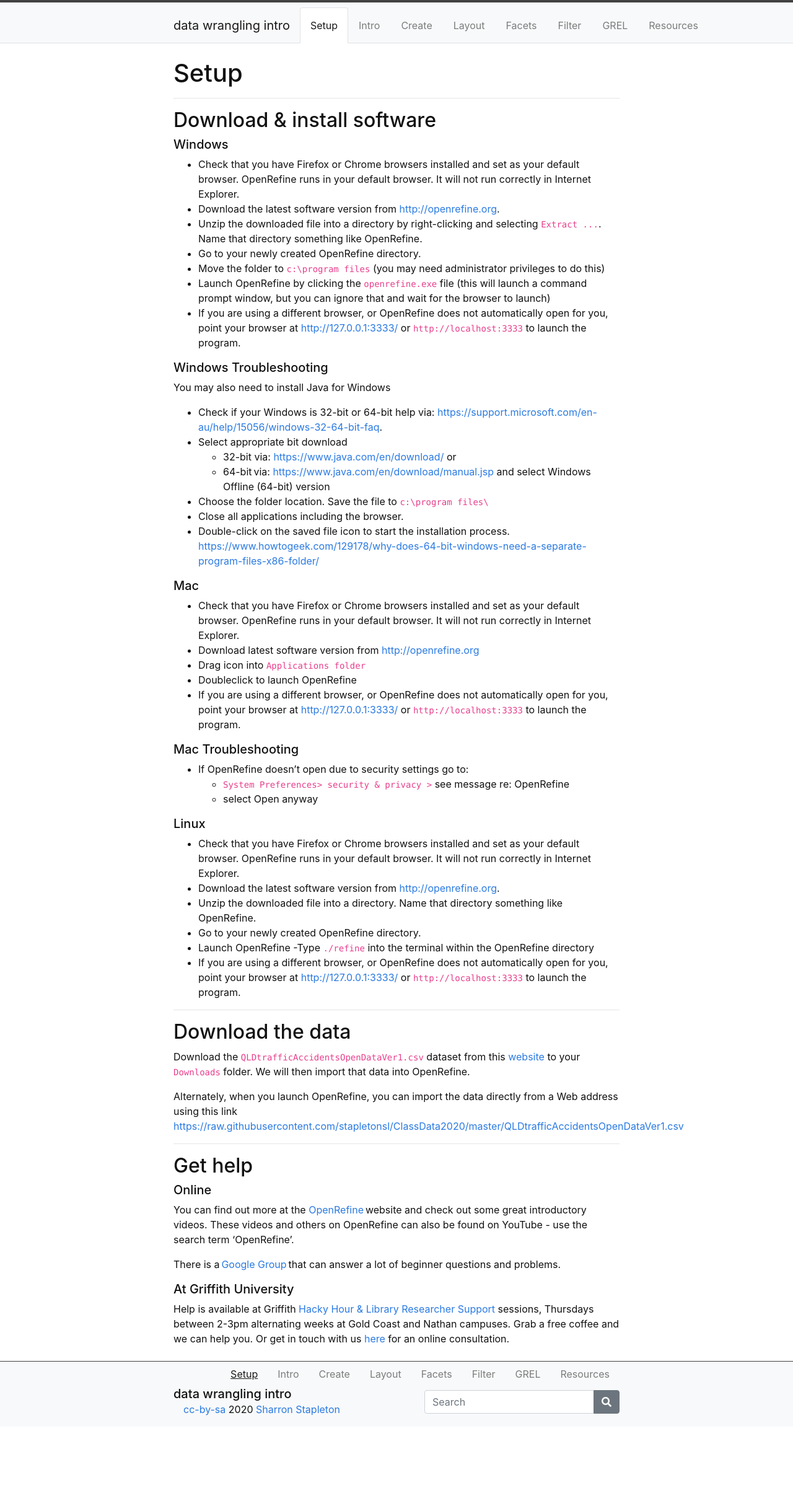
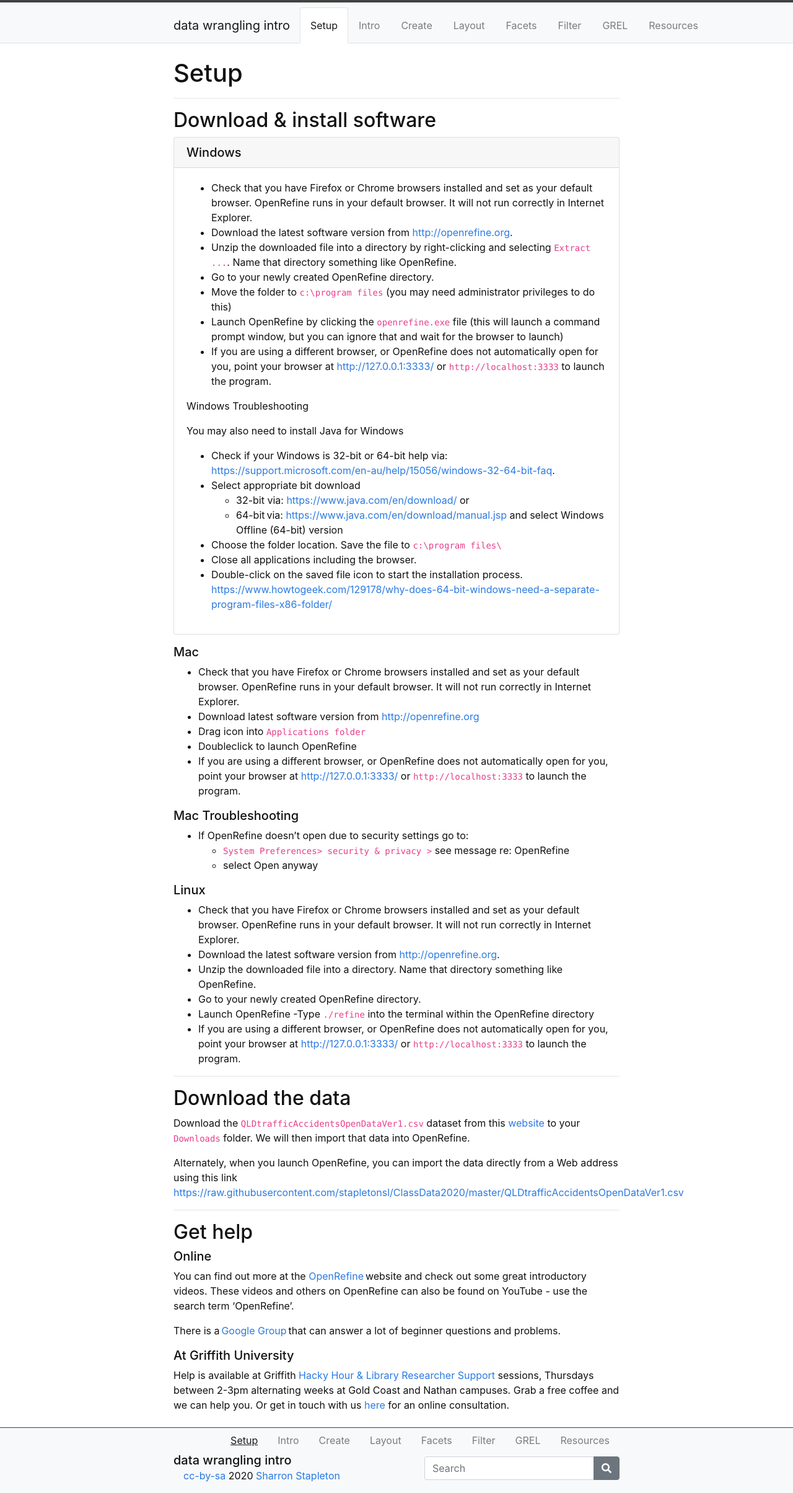
Before and after one commit to GULibrarySandbox/intro-data-wrangle, a Jekyll site: the page built from content/0-setup.md, in a window 1280 px wide. Shown: the whole page at 62% size. Built offline with Jekyll 4.4.1, drawn with Linux system fonts in a browser that asks for light colours; before the commit the page ends 2302 px from its top, so only the background shows below that.

Commit message:
Update 0-setup.md

```diff
--- a/content/0-setup.md
+++ b/content/0-setup.md
@@ -7,8 +7,7 @@ nav: true
 -----
 
 ## Download & install software
-
-##### Windows
+{% capture text %}
 - Check that you have Firefox or Chrome browsers installed and set as your default browser. OpenRefine runs in your default browser. It will not run correctly in Internet Explorer.
 - Download the latest software version from [http://openrefine.org](http://openrefine.org).
 - Unzip the downloaded file into a directory by right-clicking and selecting `Extract ...`.   Name that directory something like OpenRefine.
@@ -17,7 +16,7 @@ nav: true
 - Launch OpenRefine by clicking the `openrefine.exe` file (this will launch a command prompt window, but you can ignore that and wait for the browser to launch)
 - If you are using a different browser, or OpenRefine does not automatically open for you, point your browser at [http://127.0.0.1:3333/](http://127.0.0.1:3333/) or `http://localhost:3333` to launch the program.
 
-##### Windows Troubleshooting
+Windows Troubleshooting
 
 You may also need to install Java for Windows
 - Check if your Windows is 32-bit or 64-bit help via: [https://support.microsoft.com/en-au/help/15056/windows-32-64-bit-faq](https://support.microsoft.com/en-au/help/15056/windows-32-64-bit-faq).
@@ -28,7 +27,8 @@ You may also need to install Java for Windows
 - Choose the folder location. Save the file to `c:\program files\`
 - Close all applications including the browser.
 - Double-click on the saved file icon to start the installation process.
-  [https://www.howtogeek.com/129178/why-does-64-bit-windows-need-a-separate-program-files-x86-folder/](https://www.howtogeek.com/129178/why-does-64-bit-windows-need-a-separate-program-files-x86-folder/)
+  [https://www.howtogeek.com/129178/why-does-64-bit-windows-need-a-separate-program-files-x86-folder/](https://www.howtogeek.com/129178/why-does-64-bit-windows-need-a-separate-program-files-x86-folder/){% endcapture %}
+{% include card.md header="Windows" text=text %}
 
 ##### Mac
 - Check that you have Firefox or Chrome browsers installed and set as your default browser. OpenRefine runs in your default browser. It will not run correctly in Internet Explorer.
```
